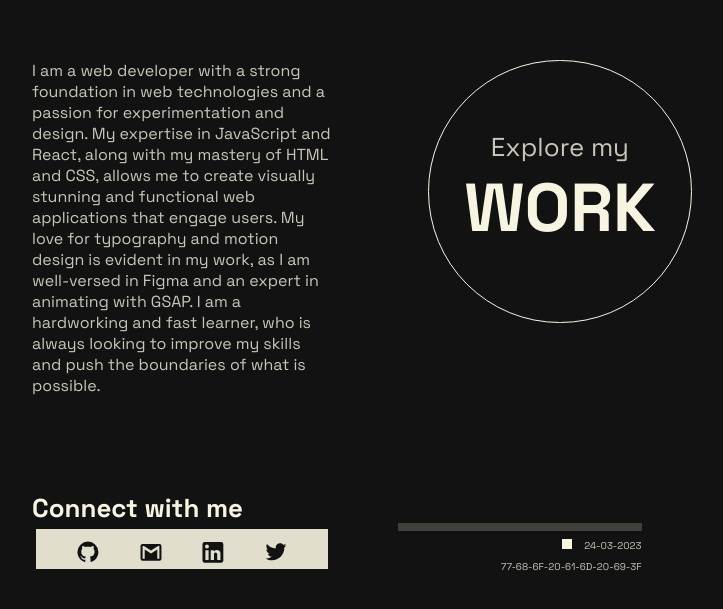
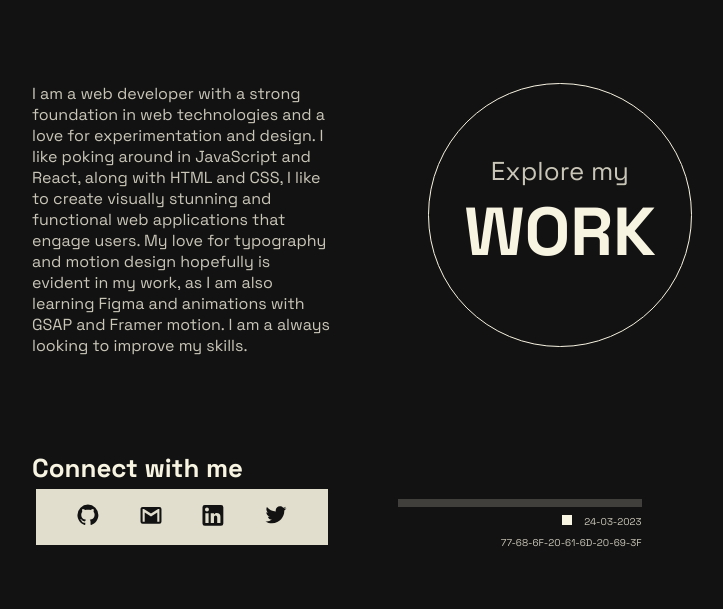
Before and after one commit to 0xSagaCity/myportfolio, a React (Vite) app: page / in a window 1280 px wide. Shown: the part 1026-1635 px from the top of the page, without its empty margins (73-796 px from the left). Built offline with nearby package versions, Linux system fonts and the light colour scheme.

Commit message:
Some very minor insignificant fixes

```diff
--- a/index.html
+++ b/index.html
@@ -3,10 +3,38 @@
     <head>
         <meta charset="UTF-8" />
         <meta name="viewport" content="width=device-width, initial-scale=1.0" />
-        <title>Portfolio.</title>
         <style>
             @import url("https://fonts.googleapis.com/css2?family=Space+Grotesk:wght@300;400;700&display=swap");
         </style>
+        <!-- HTML Meta Tags -->
+        <title>Swaraj Portfolio</title>
+        <meta
+            name="description"
+            content="My personal portfolio site showcasing my projects with same nice gsap animations."
+        />
+
+        <!-- Facebook Meta Tags -->
+        <meta property="og:url" content="https://pavitrakar.netlify.app" />
+        <meta property="og:type" content="website" />
+        <meta property="og:title" content="Swaraj Portfolio" />
+        <meta
+            property="og:description"
+            content="My personal portfolio site showcasing my projects with same nice gsap animations."
+        />
+        <meta property="og:image" content="https://i.imgur.com/DqZ03Ud.png" />
+
+        <!-- Twitter Meta Tags -->
+        <meta name="twitter:card" content="summary_large_image" />
+        <meta property="twitter:domain" content="pavitrakar.netlify.app" />
+        <meta property="twitter:url" content="https://pavitrakar.netlify.app" />
+        <meta name="twitter:title" content="Swaraj Portfolio" />
+        <meta
+            name="twitter:description"
+            content="My personal portfolio site showcasing my projects with same nice gsap animations."
+        />
+        <meta name="twitter:image" content="https://i.imgur.com/DqZ03Ud.png" />
+
+        <!-- Meta Tags Generated via https://www.opengraph.xyz -->
     </head>
     <body>
         <div id="root"></div>
--- a/src/pages/aboutme/AboutMePage.css
+++ b/src/pages/aboutme/AboutMePage.css
@@ -151,7 +151,7 @@
 }
 
 .links-container {
-    height: 48px;
+    height: 64px;
     width: 100%;
     padding: 4px;
 }
@@ -161,7 +161,8 @@
     width: 100%;
     display: flex;
     justify-content: space-evenly;
-    padding-block: 12px;
+    align-items: center;
+    padding-block: 12;
     background: hsla(var(--co-secondary), 90%);
 }
 
--- a/src/pages/aboutme/AboutMePage.tsx
+++ b/src/pages/aboutme/AboutMePage.tsx
@@ -111,7 +111,7 @@ export function AboutMePage() {
                 </div>
                 <h2 className="aboutme-title">
                     <span className="overflow-wrapper">
-                        <span className="greeting-english">Hello </span>
+                        <span className="greeting-english">Hello</span>
                     </span>
                     <span className="overflow-wrapper">
                         <span className="greeting-hindi">/ नमस्ते</span>,
@@ -133,7 +133,7 @@ export function AboutMePage() {
                     The web should feel magical because of its immense power. I
                     help do just that. I like to leverage my skillset for
                     building cohesive, efficient web apps that have
-                    <span className="speak-emp"> beautiful </span>interfaces.
+                    <span className="speak-emp"> beautiful</span> interfaces.
                 </p>
             </section>
             <section className="aboutme-connect">
@@ -141,16 +141,14 @@ export function AboutMePage() {
                     <div className="connect-left">
                         <div className="connect-text">
                             I am a web developer with a strong foundation in web
-                            technologies and a passion for experimentation and
-                            design. My expertise in JavaScript and React, along
-                            with my mastery of HTML and CSS, allows me to create
+                            technologies and a love for experimentation and
+                            design. I like poking around in JavaScript and
+                            React, along with HTML and CSS, I like to create
                             visually stunning and functional web applications
                             that engage users. My love for typography and motion
-                            design is evident in my work, as I am well-versed in
-                            Figma and an expert in animating with GSAP. I am a
-                            hardworking and fast learner, who is always looking
-                            to improve my skills and push the boundaries of what
-                            is possible.
+                            design hopefully is evident in my work, as I am also
+                            learning Figma and animations with GSAP and Framer
+                            motion. I am a always looking to improve my skills.
                         </div>
                         <div
                             className="connect-links--container"
```
